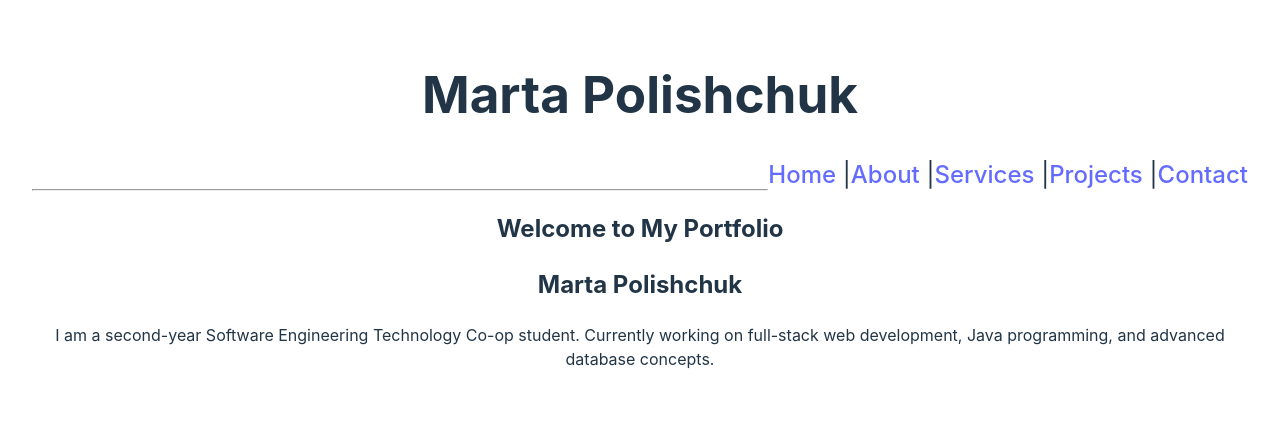
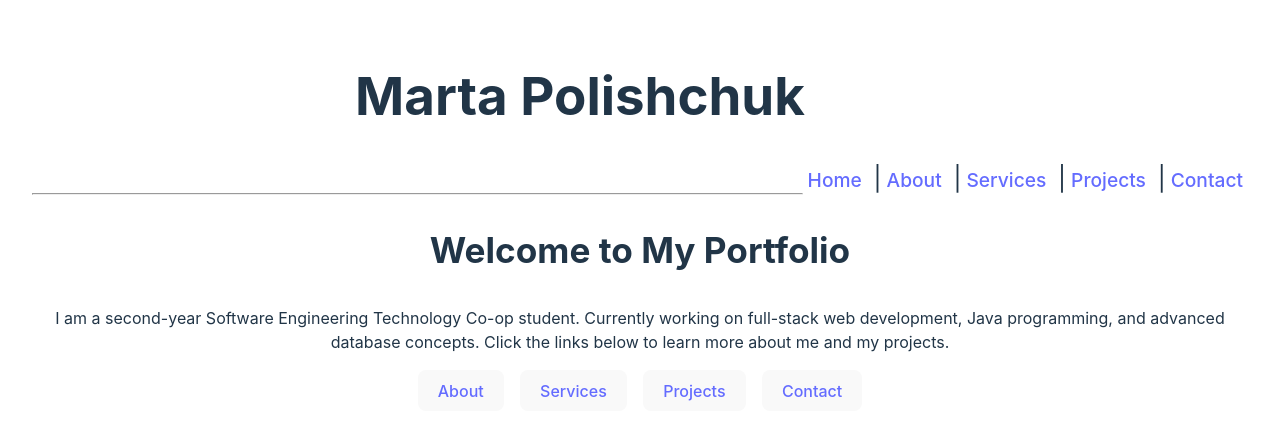
Before and after one commit to martapolii/www.martapolii.com, a React (Vite) app in the folder client/: page / in a window 1280 px wide. Shown: the top 440 px of the page. Built offline with nearby package versions, Linux system fonts and the light colour scheme.

Commit message:
Add content and css styling to Home page

```diff
--- a/client/src/components/Home.jsx
+++ b/client/src/components/Home.jsx
@@ -14,10 +14,15 @@ export default function Home() {
 
       {/* Mission Statement */}
       <section>
-        <h2>Marta Polishchuk</h2>
         <p>
-        I am a second-year Software Engineering Technology Co-op student. Currently working on full-stack web development, Java programming, and advanced database concepts.
+        I am a second-year Software Engineering Technology Co-op student. Currently working on full-stack web development, Java programming, and advanced database concepts. Click the links below to learn more about me and my projects.
         </p>
+        <div className="buttons">
+          <button><a href="/about">About</a></button>
+          <button><a href="/service">Services</a></button>
+          <button><a href="/project">Projects</a></button>
+          <button><a href="/contact">Contact</a></button>
+        </div>
       </section>
     </div>
   );
--- a/client/src/index.css
+++ b/client/src/index.css
@@ -4,6 +4,7 @@ Student Name: Marta Polishchuk
 Student ID: 301432299
 Date: October 1, 2024
  */
+
 :root {
   font-family: Inter, system-ui, Avenir, Helvetica, Arial, sans-serif;
   line-height: 1.5;
@@ -17,6 +18,14 @@ Date: October 1, 2024
   -moz-osx-font-smoothing: grayscale;
 }
 
+/* Logo */
+img{
+  width: 10%;
+  height: auto;
+  float: left;
+}
+
+/* Links */
 a {
   font-weight: 500;
   color: #646cff;
@@ -27,6 +36,18 @@ a:hover {
   color: #535bf2;
 }
 
+nav {
+  float: right;
+  font-size: x-large;
+}
+
+nav a{
+  margin-right: 5px;
+  margin-left: 5px;
+  font-size: 0.8em;
+}
+
+/* Body*/
 body {
   margin: 0;
 
@@ -36,8 +57,21 @@ body {
 }
 
 h1 {
-  font-size: 3.2em;
+  font-size: 3.3em;
   line-height: 1.1;
+  padding-right: 120px; /* added padding bc logo threw it off center*/
+}
+
+h2{
+  font-size: 2.2em;;
+}
+
+
+/* Buttons */
+.buttons{
+  display: flex;
+  justify-content: center;
+  gap: 1em;
 }
 
 button {
@@ -61,6 +95,7 @@ button:focus-visible {
   outline: 4px auto -webkit-focus-ring-color;
 }
 
+/* Dark mode */
 @media (prefers-color-scheme: light) {
   :root {
     color: #213547;
@@ -75,8 +110,3 @@ button:focus-visible {
     background-color: #f9f9f9;
   }
 }
-
-nav {
-  float: right;
-  font-size: x-large;
-}
```
